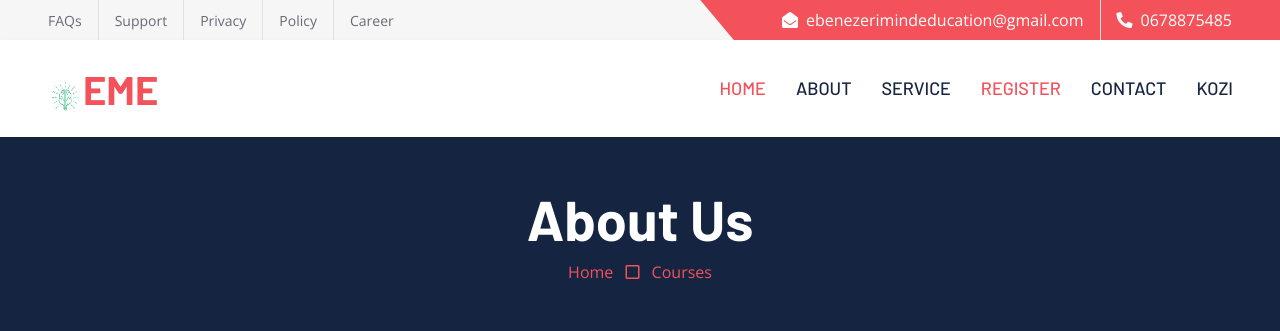
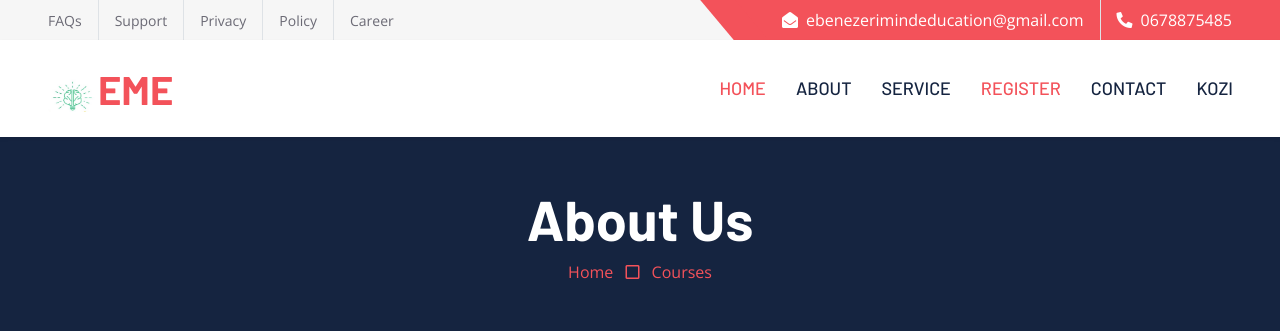
Before and after one commit to Barackwilliam/ebenezeri, a Django app: template apps/templates/about.html in a window 1280 px wide. Shown: the top 331 px of the page. Run offline with Django 3.2, Linux system fonts and the light colour scheme; the template is opened without the code that fills it, so the values that code supplies are empty; some libraries are stand-ins or nearby versions.

Commit message:
Update base.html

```diff
--- a/apps/templates/base.html
+++ b/apps/templates/base.html
@@ -64,7 +64,7 @@
         <!-- Navbar Start -->
         <nav class="navbar navbar-expand-lg bg-white navbar-light shadow-sm px-5 py-3 py-lg-0">
             <a href="{% url 'admin:index' %}" class="navbar-brand p-0">
-                <h1 class="m-0 text-uppercase text-primary"><img src="{% static 'img/ebe.jpg' %}" class="img-fluid rounded" style="width:35px; height:35px">EME</h1>
+                <h1 class="m-0 text-uppercase text-primary"><img src="{% static 'img/ebe.jpg' %}" class="img-fluid rounded" style="width:50px; height:35px">EME</h1>
             </a>
 
             <!-- <i class="far fa-smile text-primary me-2"></i> -->
```
